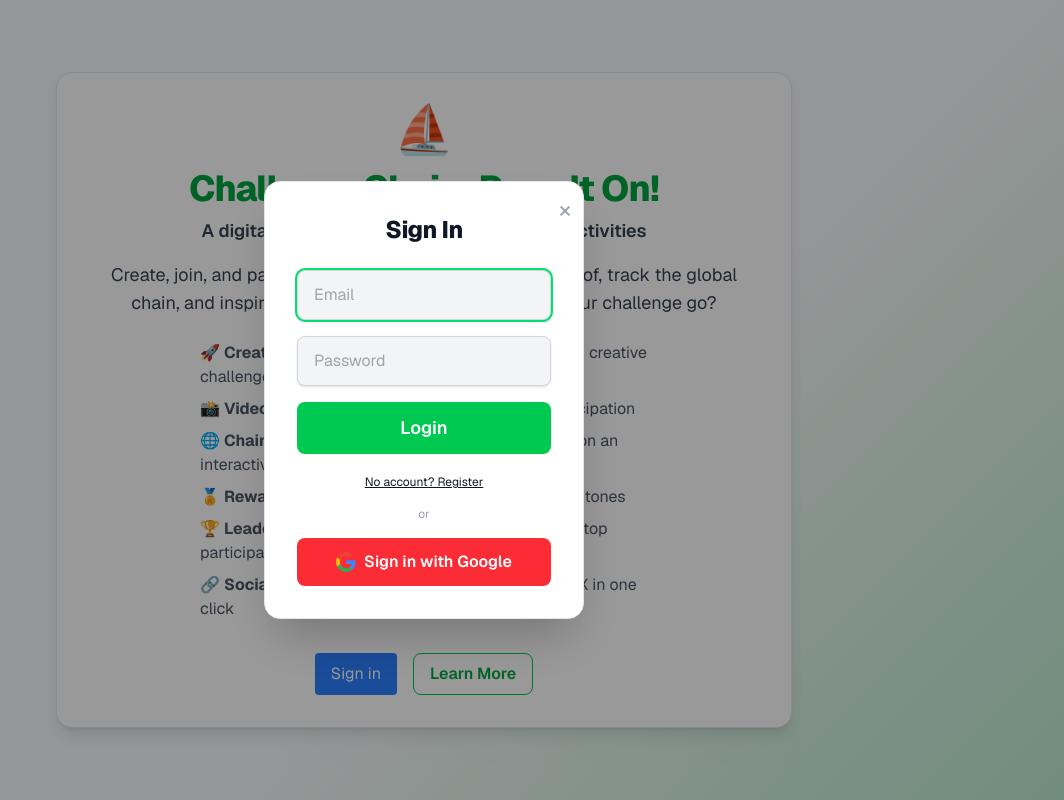
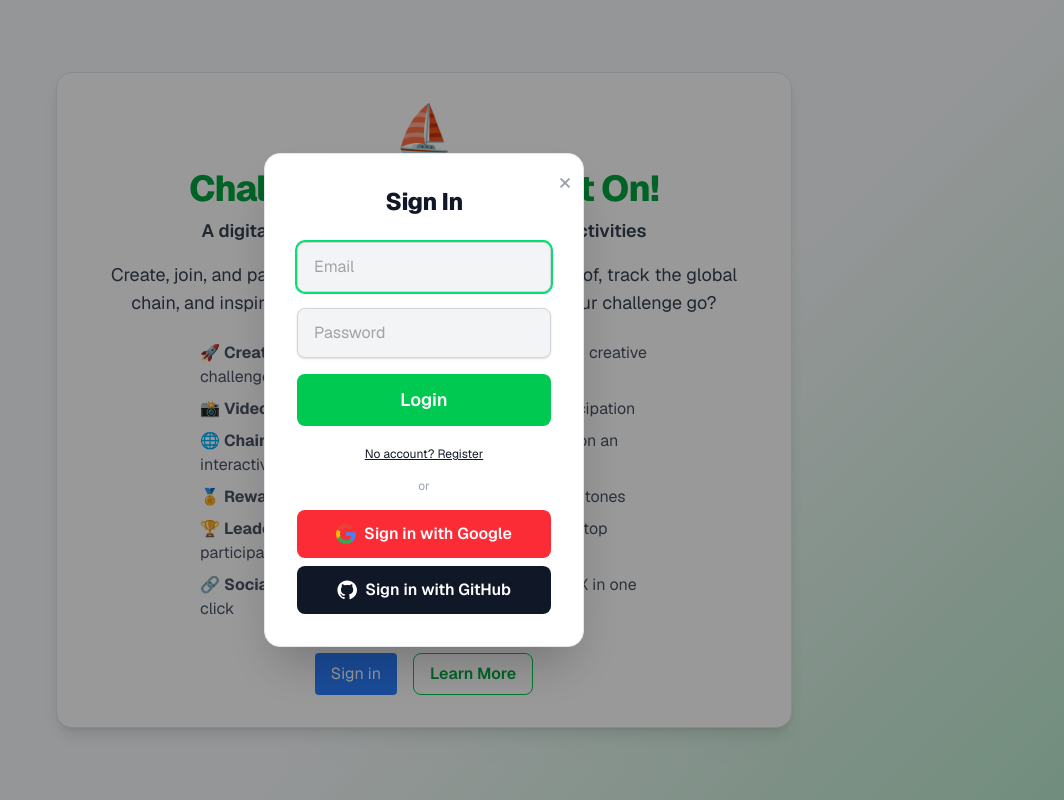
Before and after one commit to Team-Loewenrot/pass-it-on, a Next.js app: page /landing in a window 1280 px wide. Both pictures are taken after a click on the button "Sign in". Shown: the whole page, without its empty margins (216-1280 px from the left). Built offline with nearby package versions, Linux system fonts and the light colour scheme; no server answers.

Commit message:
feat: Add GitHub authentication to AuthButton component; refactor Profile component for consistency

```diff
--- a/src/app/components/AuthButton.tsx
+++ b/src/app/components/AuthButton.tsx
@@ -4,6 +4,7 @@ import { useRouter } from "next/navigation";
 import { auth } from "../../lib/firebase";
 import {
     GoogleAuthProvider,
+    GithubAuthProvider, // <-- add this
     signInWithPopup,
     signOut,
     onAuthStateChanged,
@@ -50,6 +51,17 @@ export default function AuthButton() {
         setError(null);
         try {
             const provider = new GoogleAuthProvider();
+            await signInWithPopup(auth, provider);
+            // Success handled by onAuthStateChanged
+        } catch (e: any) {
+            setError(e.message);
+        }
+    };
+
+    const handleGithub = async () => {
+        setError(null);
+        try {
+            const provider = new GithubAuthProvider();
             await signInWithPopup(auth, provider);
             // Success handled by onAuthStateChanged
         } catch (e: any) {
@@ -177,7 +189,7 @@ export default function AuthButton() {
                         <div className="my-4 text-center text-xs text-gray-400">or</div>
                         <button
                             onClick={handleGoogle}
-                            className={`w-full py-3 rounded-lg flex items-center justify-center gap-2 font-semibold text-base transition
+                            className={`w-full py-3 rounded-lg flex items-center justify-center gap-2 font-semibold text-base transition mb-2
                 ${isDark
                                     ? "bg-red-700 text-white hover:bg-red-600"
                                     : "bg-red-500 text-white hover:bg-red-600"
@@ -191,6 +203,19 @@ export default function AuthButton() {
                             </svg>
                             Sign in with Google
                         </button>
+                        <button
+                            onClick={handleGithub}
+                            className={`w-full py-3 rounded-lg flex items-center justify-center gap-2 font-semibold text-base transition
+                ${isDark
+                                    ? "bg-gray-800 text-white hover:bg-gray-700"
+                                    : "bg-gray-900 text-white hover:bg-gray-800"
+                                }`}
+                        >
+                            <svg width="20" height="20" fill="currentColor" aria-hidden="true" viewBox="0 0 24 24">
+                                <path d="M12 .5C5.73.5.5 5.73.5 12c0 5.08 3.29 9.39 7.86 10.91.58.11.79-.25.79-.56 0-.28-.01-1.02-.02-2-3.2.7-3.88-1.54-3.88-1.54-.53-1.34-1.29-1.7-1.29-1.7-1.06-.72.08-.71.08-.71 1.17.08 1.79 1.2 1.79 1.2 1.04 1.78 2.73 1.27 3.4.97.11-.75.41-1.27.74-1.56-2.56-.29-5.26-1.28-5.26-5.7 0-1.26.45-2.29 1.19-3.1-.12-.29-.52-1.46.11-3.04 0 0 .97-.31 3.18 1.18a11.1 11.1 0 0 1 2.9-.39c.98 0 1.97.13 2.9.39 2.2-1.49 3.17-1.18 3.17-1.18.63 1.58.23 2.75.12 3.04.74.81 1.19 1.84 1.19 3.1 0 4.43-2.7 5.41-5.27 5.7.42.36.79 1.08.79 2.18 0 1.58-.01 2.85-.01 3.24 0 .31.21.68.8.56C20.71 21.39 24 17.08 24 12c0-6.27-5.23-11.5-12-11.5z" />
+                            </svg>
+                            Sign in with GitHub
+                        </button>
                         {error && <div className="text-red-500 text-xs mt-4 text-center">{error}</div>}
                     </div>
                 </div>
```
Also changed, not shown: src/app/profile/page.tsx (indentation only).
